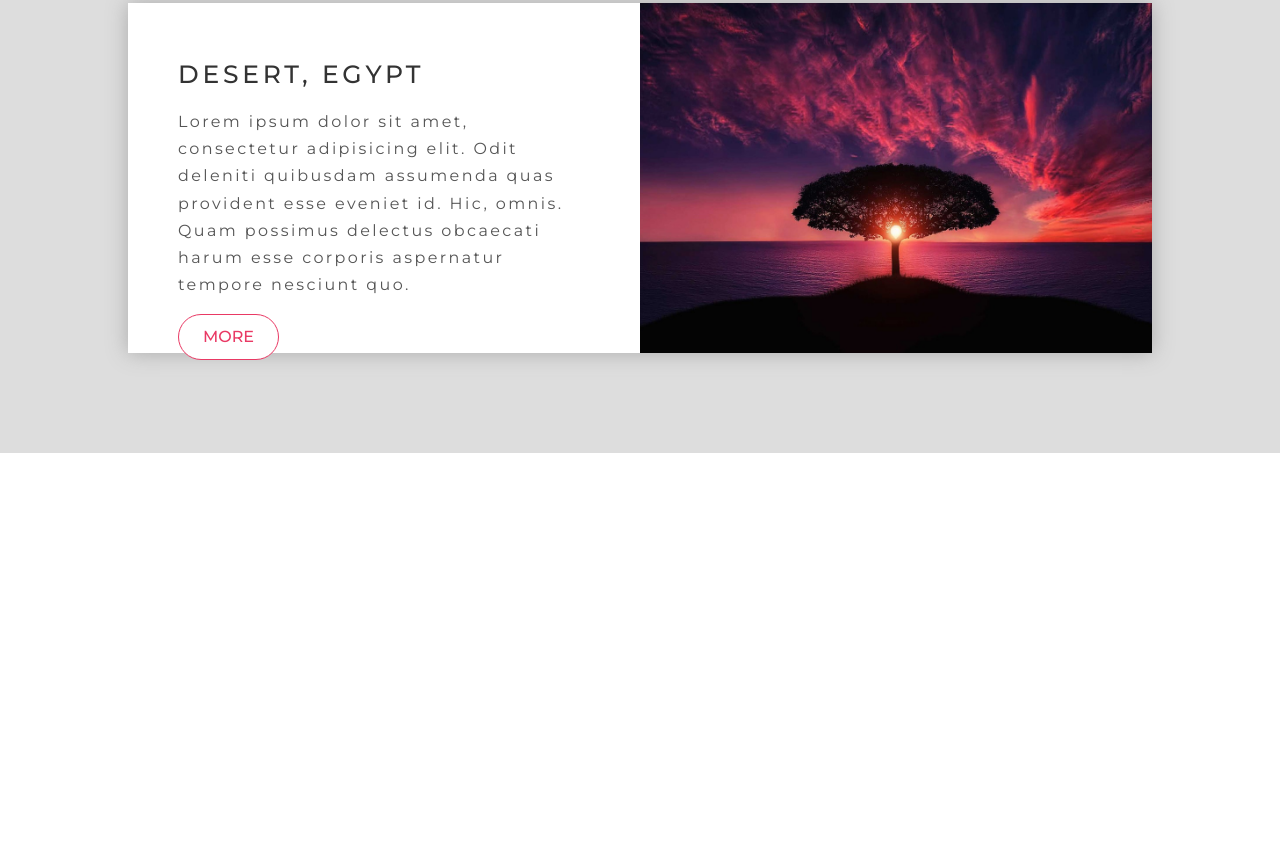
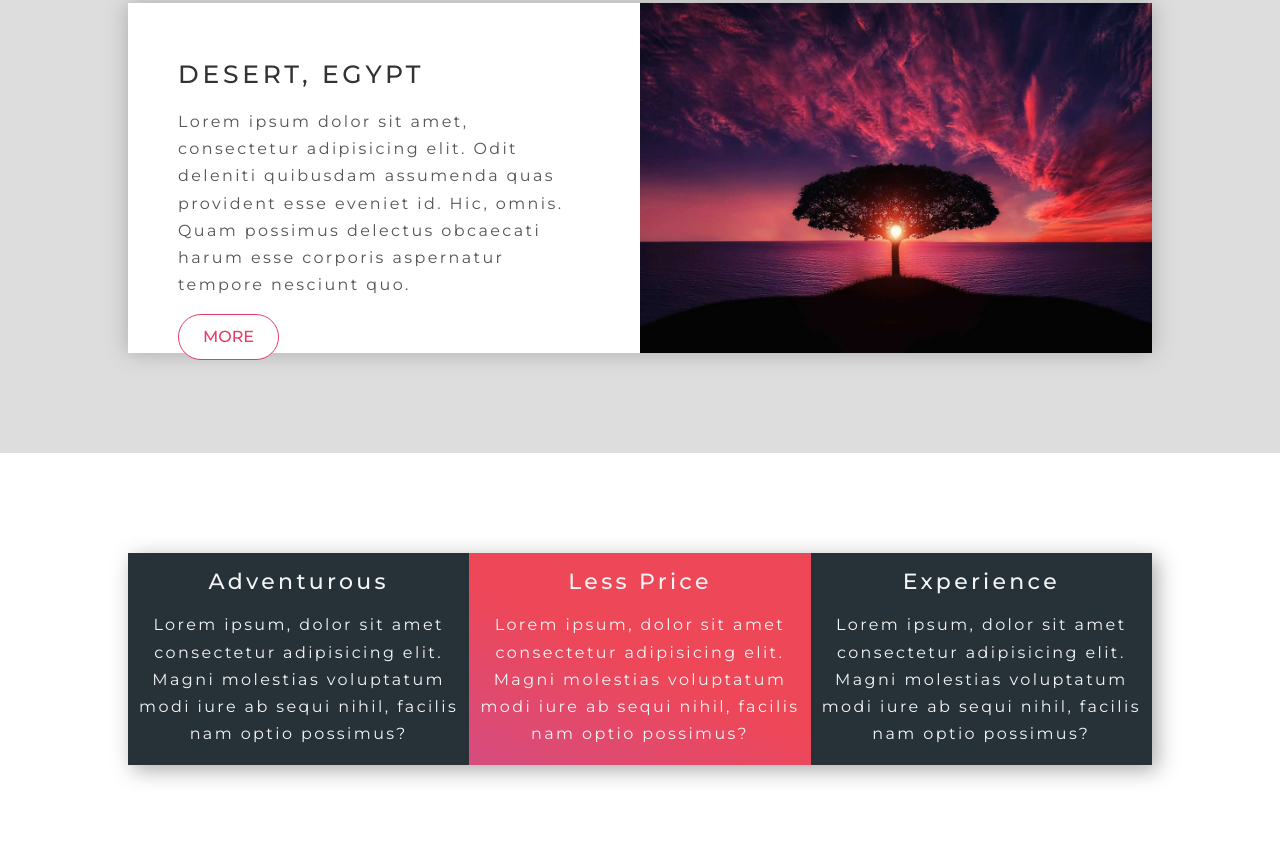
Before and after one commit to Ashesh-Mondal/Travel_Site, a plain HTML site: page index.html in a window 1280 px wide. Shown: the part 1347-2212 px from the top of the page. Before the commit the page ends 1800 px from the top, so only its background shows below. Drawn offline with Linux system fonts and the light colour scheme.

Commit message:
Features Styling

```diff
--- a/css/style.css
+++ b/css/style.css
@@ -238,3 +238,39 @@ body{
     display: block;
     clear: both;
 }
+
+
+
+
+/* ######################### FEATURES STYLING ########################### */
+
+
+.features{
+    padding: 10rem 0;
+}
+
+.box{
+    width: 33.33333333%;
+    float: left;
+    padding: 1rem;
+    text-align: center;
+    /* box-shadow: 0px 0px 20px 0px #aaa; */
+}
+
+.box-wrapper .box-1, .box-wrapper .box-3{
+    background-color: #263238;
+}
+
+.box-wrapper .box-2{
+    background: linear-gradient(25deg, #d64c7f, #ee4758 50%);
+}
+
+.box-wrapper{
+    box-shadow: 5px 5px 20px 0px #aaa;
+}
+
+.box-wrapper::after{
+    content: "";
+    display: block;
+    clear: both;
+}
--- a/index.html
+++ b/index.html
@@ -51,8 +51,23 @@
             </div>
         </div>
     </section>
-    <footer>
-
-    </footer>
+    <section class="features">
+        <div class="container">
+            <div class="box-wrapper">
+                <div class="box box-1 text-light">
+                    <h2 class="md-heading">Adventurous</h2>
+                    <p>Lorem ipsum, dolor sit amet consectetur adipisicing elit. Magni molestias voluptatum modi iure ab sequi nihil, facilis nam optio possimus?</p>
+                </div>
+                <div class="box box-2 text-light">
+                    <h2 class="md-heading">Less Price</h2>
+                    <p>Lorem ipsum, dolor sit amet consectetur adipisicing elit. Magni molestias voluptatum modi iure ab sequi nihil, facilis nam optio possimus?</p>
+                </div>
+                <div class="box box-3 text-light">
+                    <h2 class="md-heading">Experience</h2>
+                    <p>Lorem ipsum, dolor sit amet consectetur adipisicing elit. Magni molestias voluptatum modi iure ab sequi nihil, facilis nam optio possimus?</p>
+                </div>
+            </div>
+        </div>
+    </section>
 </body>
 </html>
```
